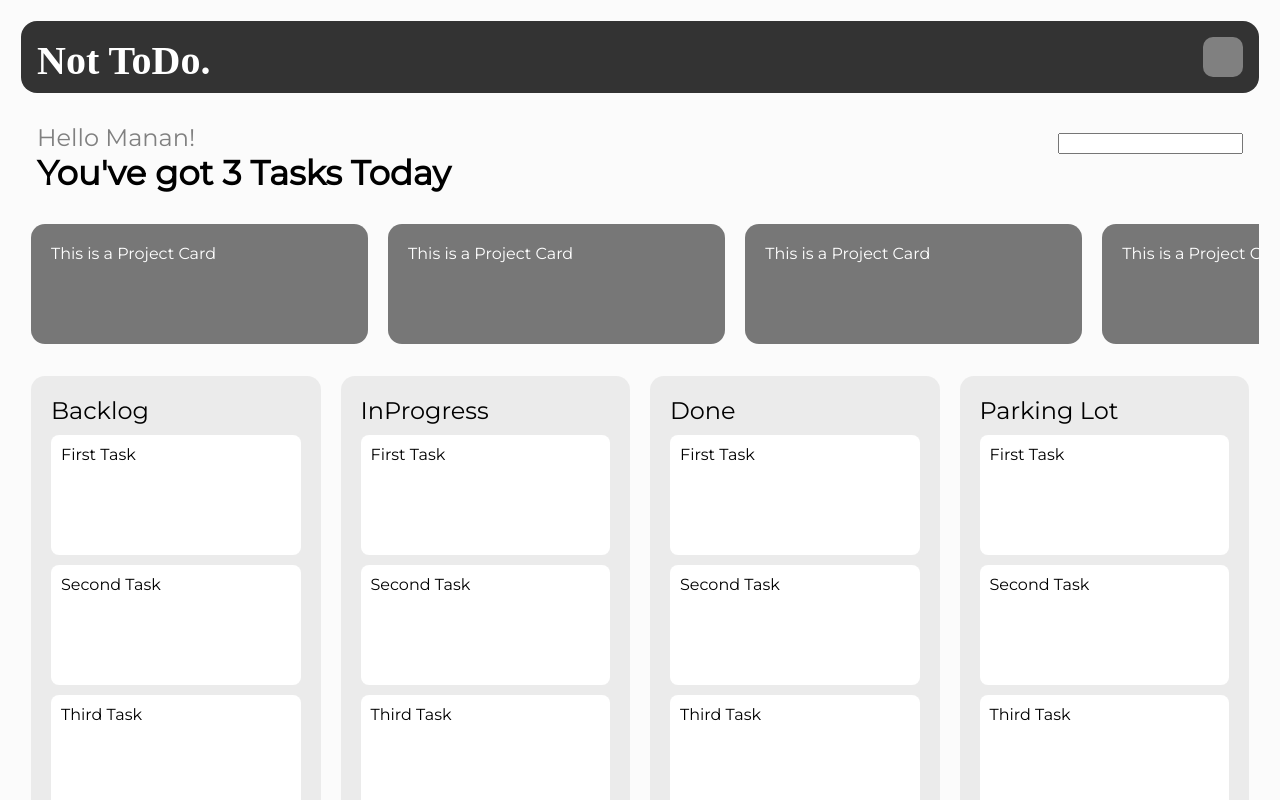
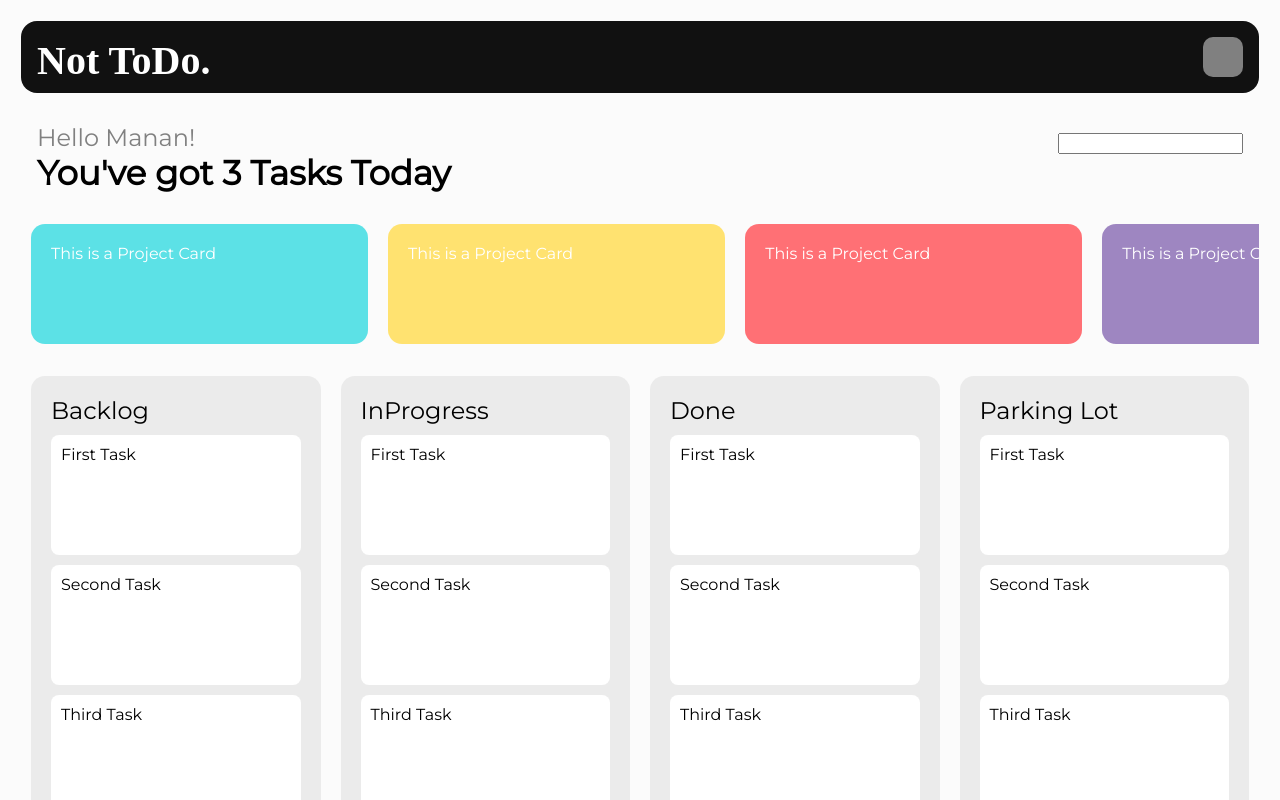
Before and after one commit to manancodes/not-todo, a React (Create React App) app: page / in a window 1280 px wide. Shown: the top 800 px of the page. Built offline with nearby package versions, Linux system fonts and the light colour scheme; a web font is replaced by a local one.

Commit message:
trying new colors

```diff
--- a/src/Components/Navbar/index.module.css
+++ b/src/Components/Navbar/index.module.css
@@ -3,7 +3,7 @@
   justify-content: space-between;
   align-items: center;
   border-radius: 16px;
-  background-color: #333;
+  background-color: #111;
   color: white;
   padding: 16px;
 }
--- a/src/Components/ProjectCards/index.js
+++ b/src/Components/ProjectCards/index.js
@@ -4,11 +4,21 @@ import styles from "./index.module.css";
 export default function ProjectCards() {
   return (
     <div className={styles.container}>
-      <div className={styles.card}>This is a Project Card</div>
-      <div className={styles.card}>This is a Project Card</div>
-      <div className={styles.card}>This is a Project Card</div>
-      <div className={styles.card}>This is a Project Card</div>
-      <div className={styles.card}>This is a Project Card</div>
+      <div className={styles.card} style={{ background: "#5CE1E6" }}>
+        This is a Project Card
+      </div>
+      <div className={styles.card} style={{ background: "#FFE270" }}>
+        This is a Project Card
+      </div>
+      <div className={styles.card} style={{ background: "#FF7075" }}>
+        This is a Project Card
+      </div>
+      <div className={styles.card} style={{ background: "#9E86C1" }}>
+        This is a Project Card
+      </div>
+      <div className={styles.card} style={{ background: "#47E5BC" }}>
+        This is a Project Card
+      </div>
     </div>
   );
 }
```
